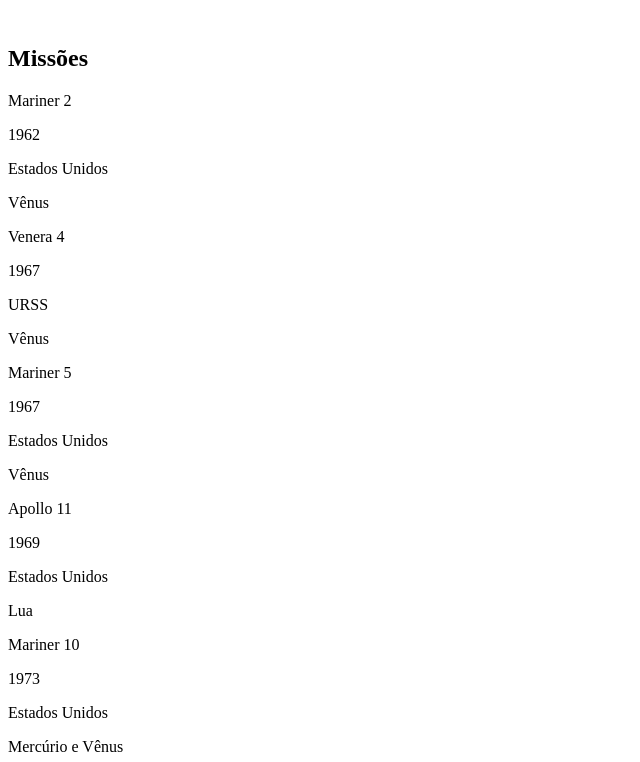
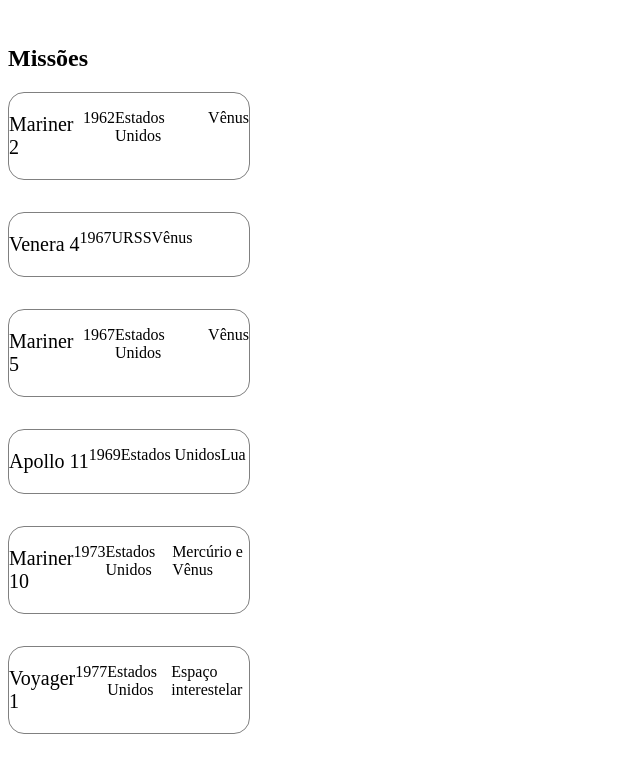
Before and after one commit to caren1994/solarSystem, a React (Create React App) app: page / in a window 1280 px wide. Shown: the part 3398-4160 px from the top of the page, without its empty margins (0-640 px from the left). Built offline with nearby package versions, Linux system fonts and the light colour scheme.

Commit message:
requisito 9 e 10

```diff
--- a/src/App.css
+++ b/src/App.css
@@ -1,3 +1,33 @@
 .App {
   text-align: center;
 }
+
+.content-mission{
+  display:flex;
+  width: 15em;
+  border: 1px solid gray;
+  border-radius: 1em;
+  overflow: hidden;
+  margin-bottom: 2em;
+}
+.name{
+  color: black;
+  font-size: 20px;
+  display:block;
+
+  /* justify-content: space-around; */
+  /* width: 80%;
+  margin: 0 auto; */
+  /* user-select: none; */
+  /* font-family: Bebas Neue, sans-serif; */
+  /* letter-spacing: 0.3em; */
+}
+/* .year{
+
+}
+.country{
+
+}
+.destination{
+
+} */
--- a/src/App.js
+++ b/src/App.js
@@ -2,6 +2,7 @@
 import Header from './components/Header';
 import SolarSystem from './components/SolarSystem';
 import Missions from './components/Missions';
+import './App.css';
 
 class App extends React.Component {
   render() {
--- a/src/components/MissionCard.js
+++ b/src/components/MissionCard.js
@@ -5,11 +5,11 @@
   render() {
     const { name, year, country, destination } = this.props;
     return (
-      <div data-testid="mission-card">
-        <p data-testid="mission-name">{name}</p>
-        <p data-testid="mission-year">{year}</p>
-        <p data-testid="mission-country">{country}</p>
-        <p data-testid="mission-destination">{destination}</p>
+      <div className="content-mission" data-testid="mission-card">
+        <p className="name" data-testid="mission-name">{name}</p>
+        <p className="year" data-testid="mission-year">{year}</p>
+        <p className="country" data-testid="mission-country">{country}</p>
+        <p className="destination" data-testid="mission-destination">{destination}</p>
       </div>
     );
   }
```
